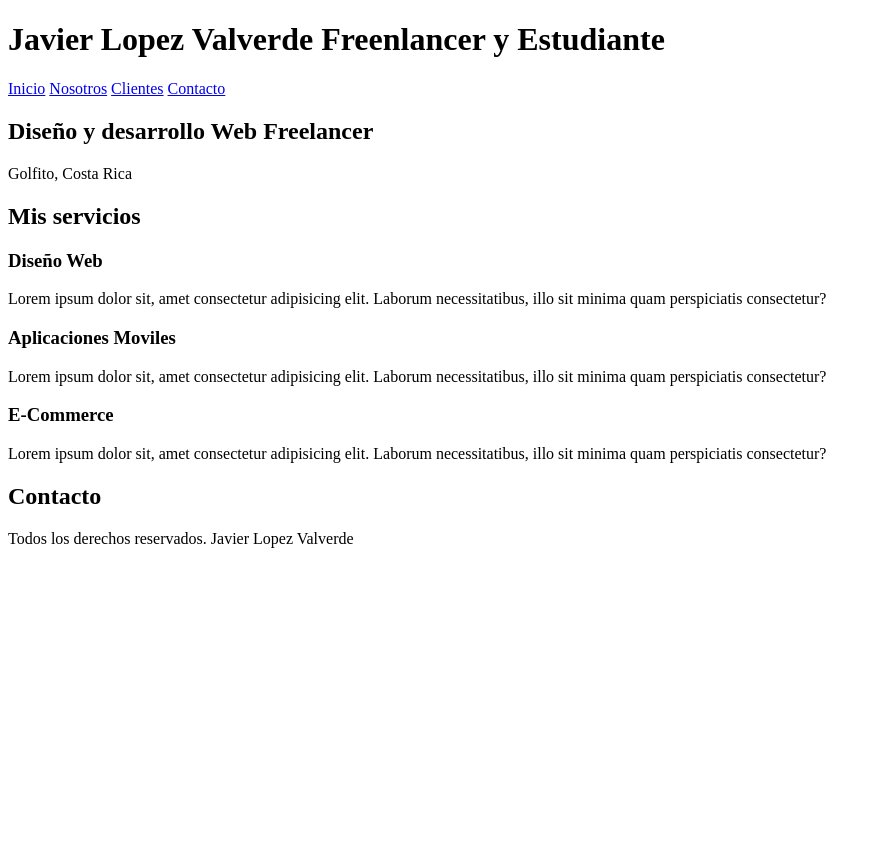
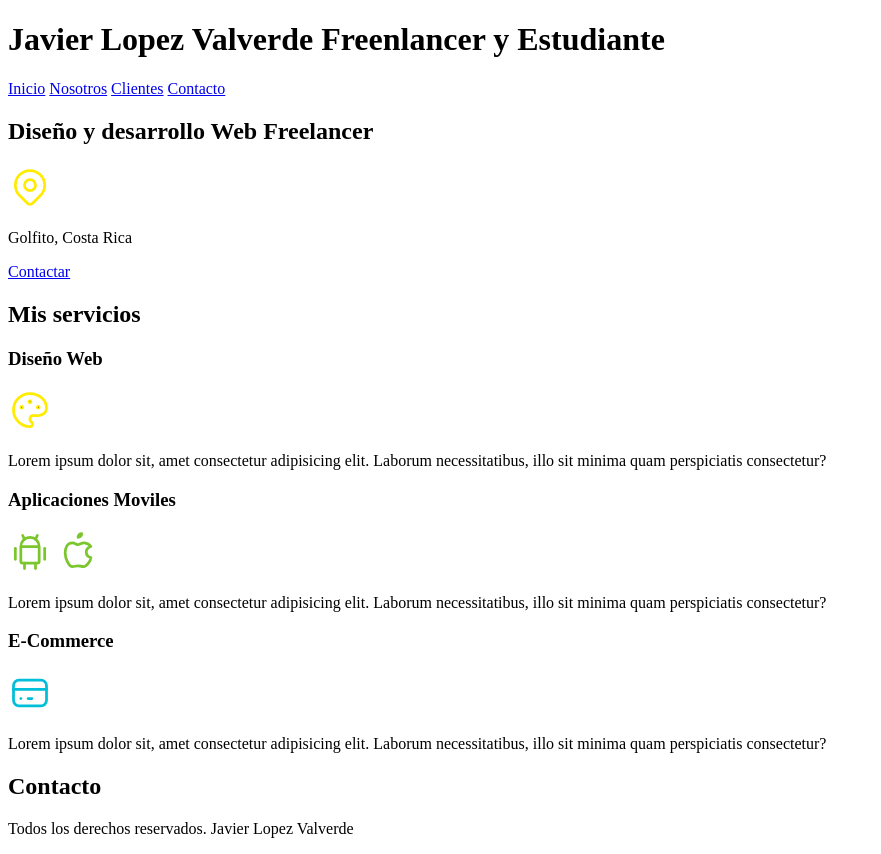
Before and after one commit to nosoyjaviero/Websitefreelancer, a plain HTML site: page index.html in a window 1280 px wide. Shown: the whole page, without its empty margins (0-881 px from the left). Before the commit the page ends 800 px from the top, so only its background shows below. Drawn offline with Linux system fonts and the light colour scheme.

Commit message:
agregamos imagenes y iconos svg de apple,android,ecomerce y localizacion

```diff
--- a/index.html
+++ b/index.html
@@ -16,15 +16,29 @@
       <a href=clientes.html">Clientes</a>
       <a href="contacto.html">Contacto</a>
     </nav>
+
     <section>
       <h2>Diseño y desarrollo Web Freelancer</h2>
+      <p><svg xmlns="http://www.w3.org/2000/svg" class="icon icon-tabler icon-tabler-map-pin" width="44" height="44" viewBox="0 0 24 24" stroke-width="1.5" stroke="#ffec00" fill="none" stroke-linecap="round" stroke-linejoin="round">
+        <path stroke="none" d="M0 0h24v24H0z" fill="none"/>
+        <circle cx="12" cy="11" r="3" />
+        <path d="M17.657 16.657l-4.243 4.243a2 2 0 0 1 -2.827 0l-4.244 -4.243a8 8 0 1 1 11.314 0z" />
+      </svg></p>
       <p>Golfito, Costa Rica</p>
+      <a href="#">Contactar</a>
     </section>
 
     <main>
       <h2>Mis servicios</h2>
       <section>
         <h3>Diseño Web</h3>
+        <svg xmlns="http://www.w3.org/2000/svg" class="icon icon-tabler icon-tabler-palette" width="44" height="44" viewBox="0 0 24 24" stroke-width="1.5" stroke="#ffec00" fill="none" stroke-linecap="round" stroke-linejoin="round">
+          <path stroke="none" d="M0 0h24v24H0z" fill="none"/>
+          <path d="M12 21a9 9 0 1 1 0 -18a9 8 0 0 1 9 8a4.5 4 0 0 1 -4.5 4h-2.5a2 2 0 0 0 -1 3.75a1.3 1.3 0 0 1 -1 2.25" />
+          <circle cx="7.5" cy="10.5" r=".5" fill="currentColor" />
+          <circle cx="12" cy="7.5" r=".5" fill="currentColor" />
+          <circle cx="16.5" cy="10.5" r=".5" fill="currentColor" />
+        </svg>
         <p>
           Lorem ipsum dolor sit, amet consectetur adipisicing elit. Laborum
           necessitatibus, illo sit minima quam perspiciatis consectetur?
@@ -33,6 +47,21 @@
 
       <section>
         <h3>Aplicaciones Moviles</h3>
+        <svg xmlns="http://www.w3.org/2000/svg" class="icon icon-tabler icon-tabler-brand-android" width="44" height="44" viewBox="0 0 24 24" stroke-width="1.5" stroke="#7bc62d" fill="none" stroke-linecap="round" stroke-linejoin="round">
+          <path stroke="none" d="M0 0h24v24H0z" fill="none"/>
+          <line x1="4" y1="10" x2="4" y2="16" />
+          <line x1="20" y1="10" x2="20" y2="16" />
+          <path d="M7 9h10v8a1 1 0 0 1 -1 1h-8a1 1 0 0 1 -1 -1v-8a5 5 0 0 1 10 0" />
+          <line x1="8" y1="3" x2="9" y2="5" />
+          <line x1="16" y1="3" x2="15" y2="5" />
+          <line x1="9" y1="18" x2="9" y2="21" />
+          <line x1="15" y1="18" x2="15" y2="21" />
+        </svg>
+        <svg xmlns="http://www.w3.org/2000/svg" class="icon icon-tabler icon-tabler-brand-apple" width="44" height="44" viewBox="0 0 24 24" stroke-width="1.5" stroke="#7bc62d" fill="none" stroke-linecap="round" stroke-linejoin="round">
+          <path stroke="none" d="M0 0h24v24H0z" fill="none"/>
+          <path d="M9 7c-3 0 -4 3 -4 5.5c0 3 2 7.5 4 7.5c1.088 -.046 1.679 -.5 3 -.5c1.312 0 1.5 .5 3 .5s4 -3 4 -5c-.028 -.01 -2.472 -.403 -2.5 -3c-.019 -2.17 2.416 -2.954 2.5 -3c-1.023 -1.492 -2.951 -1.963 -3.5 -2c-1.433 -.111 -2.83 1 -3.5 1c-.68 0 -1.9 -1 -3 -1z" />
+          <path d="M12 4a2 2 0 0 0 2 -2a2 2 0 0 0 -2 2" />
+        </svg>
         <p>
           Lorem ipsum dolor sit, amet consectetur adipisicing elit. Laborum
           necessitatibus, illo sit minima quam perspiciatis consectetur?
@@ -41,6 +70,15 @@
 
       <section>
         <h3>E-Commerce</h3>
+
+        <svg xmlns="http://www.w3.org/2000/svg" class="icon icon-tabler icon-tabler-credit-card" width="44" height="44" viewBox="0 0 24 24" stroke-width="1.5" stroke="#00bfd8" fill="none" stroke-linecap="round" stroke-linejoin="round">
+          <path stroke="none" d="M0 0h24v24H0z" fill="none"/>
+          <rect x="3" y="5" width="18" height="14" rx="3" />
+          <line x1="3" y1="10" x2="21" y2="10" />
+          <line x1="7" y1="15" x2="7.01" y2="15" />
+          <line x1="11" y1="15" x2="13" y2="15" />
+        </svg>
+
         <p>
           Lorem ipsum dolor sit, amet consectetur adipisicing elit. Laborum
           necessitatibus, illo sit minima quam perspiciatis consectetur?
```
Also changed, not shown: hero.jpg (deleted).
